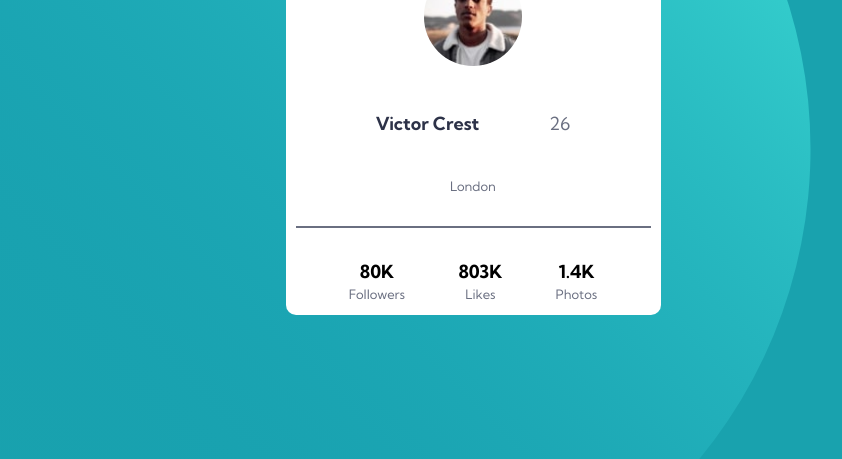
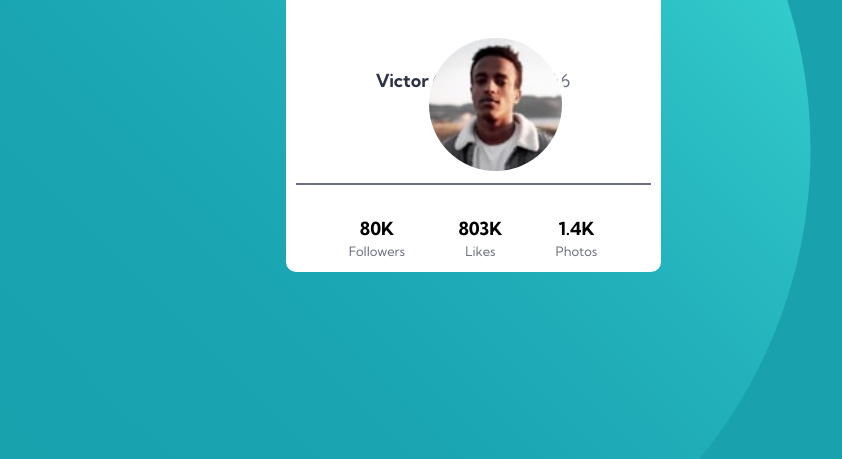
Before and after one commit to CarlosAlc91/Frontend-Mentor-NEWBY-profile-card-component, a plain HTML site: page index.html in a window 1280 px wide. Shown: the part 341-800 px from the top of the page, without its empty margins (167-1009 px from the left). Drawn offline with Linux system fonts and the light colour scheme.

Commit message:
fixing-reponsiveness

```diff
--- a/assets/CSS/style.css
+++ b/assets/CSS/style.css
@@ -82,11 +82,11 @@ body {
   justify-content: space-evenly;
   align-content: center;
   padding: 10px;
-
+  margin-top: 50px;
 }
 
 .card__img {
-  position: relative;
+  position: absolute;
   display: flex;
   justify-content: center;
   align-items: center;
@@ -94,6 +94,8 @@ body {
   border-radius: 50%;
   border: 4px solid white;
   margin: 0 auto;
+  top: 160px;
+  left: calc(50% - 48px);
 }
 
 .info__name {
@@ -141,3 +143,18 @@ body {
   font-size: small;
   color: var(--number-color);
 }
+
+@media screen and (min-width: 640px) {
+  .card__img {
+    position: absolute;
+    display: flex;
+    justify-content: center;
+    align-items: center;
+    width: 11%;
+    border-radius: 50%;
+    border: 4px solid white;
+    margin: 0 auto;
+    top: 375px;
+    left: calc(50% - 48px);
+  }
+}
```
